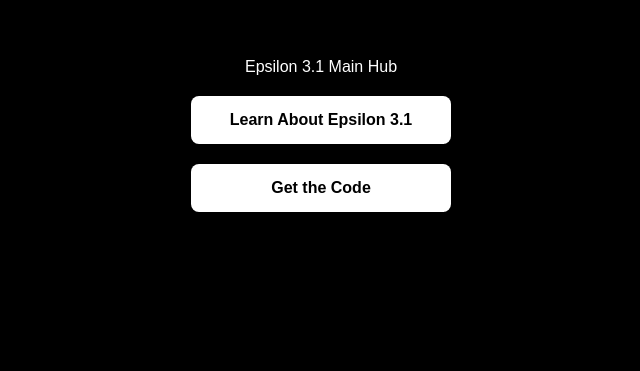
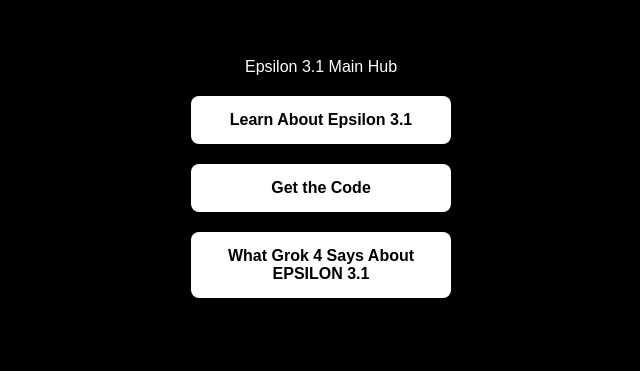
Before and after one commit to E3CoreArchitect/EPSILON-3.1-, a plain HTML site: page index.html in a window 1280 px wide. Shown: the whole page, without its empty margins (319-959 px from the left). Drawn offline with Linux system fonts and the light colour scheme.

Commit message:
Update index.html

```diff
--- a/index.html
+++ b/index.html
@@ -36,5 +36,7 @@
  Epsilon 3.1 Main Hub
   <a href="https://github.com/E3CoreArchitect/EPSILON-3.1-/blob/main/E31ManualforAll.pdf" class="button">Learn About Epsilon 3.1</a>
   <a href="https://github.com/E3CoreArchitect/EPSILON-3.1-/blob/main/EPSILON%203.1%20Master%20Prompt" class="button">Get the Code</a>
+
+  <a href="https://x.com/PolkDwayne53394/status/1954741406104441336?t=Dmbb9Bk-8uTVrpLtM6wKaw&s=19" class="button">What Grok 4 Says About EPSILON 3.1</a>
 </body>
 </html>
```
